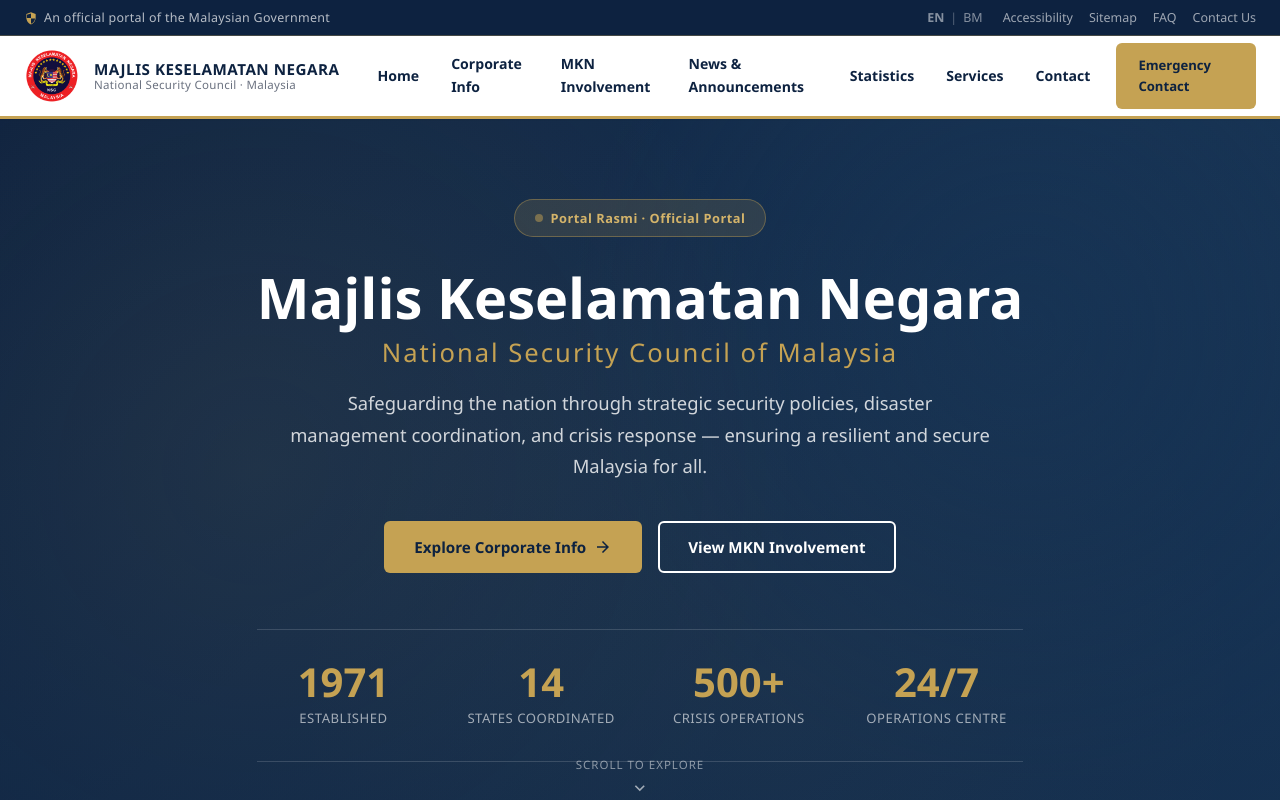
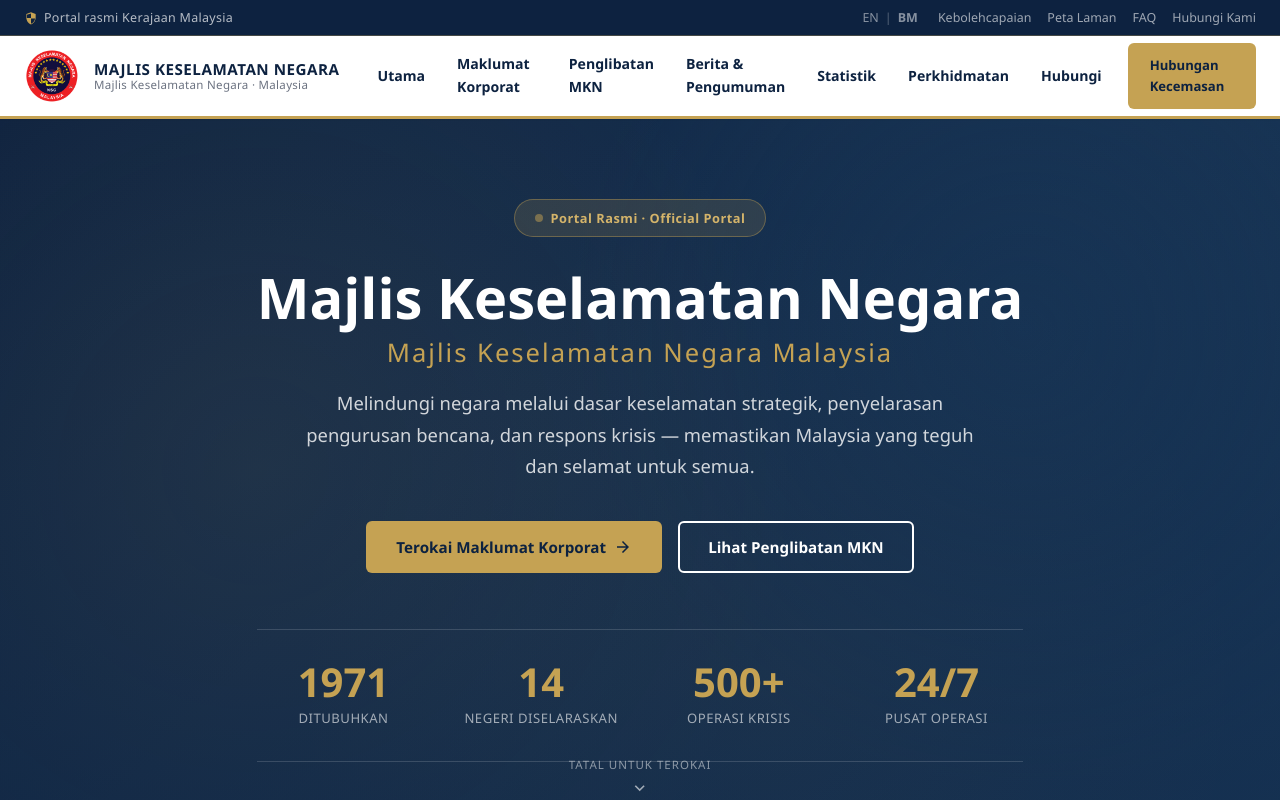
Before and after one commit to fazleeabubakar/mkn-portal, a React (Vite) app: page / in a window 1280 px wide. Shown: the top 800 px of the page. Built offline with nearby package versions, Linux system fonts and the light colour scheme.

Commit message:
Set Bahasa Melayu as default language

```diff
--- a/index.html
+++ b/index.html
@@ -1,5 +1,5 @@
 <!doctype html>
-<html lang="en">
+<html lang="ms">
   <head>
     <meta charset="UTF-8" />
     <link rel="icon" type="image/png" sizes="32x32" href="/mkn-favicon.png" />
--- a/src/i18n/LanguageContext.tsx
+++ b/src/i18n/LanguageContext.tsx
@@ -17,7 +17,7 @@
     } catch {
       // localStorage not available
     }
-    return 'en';
+    return 'bm';
   });
 
   const setLang = useCallback((l: Language) => {
```
